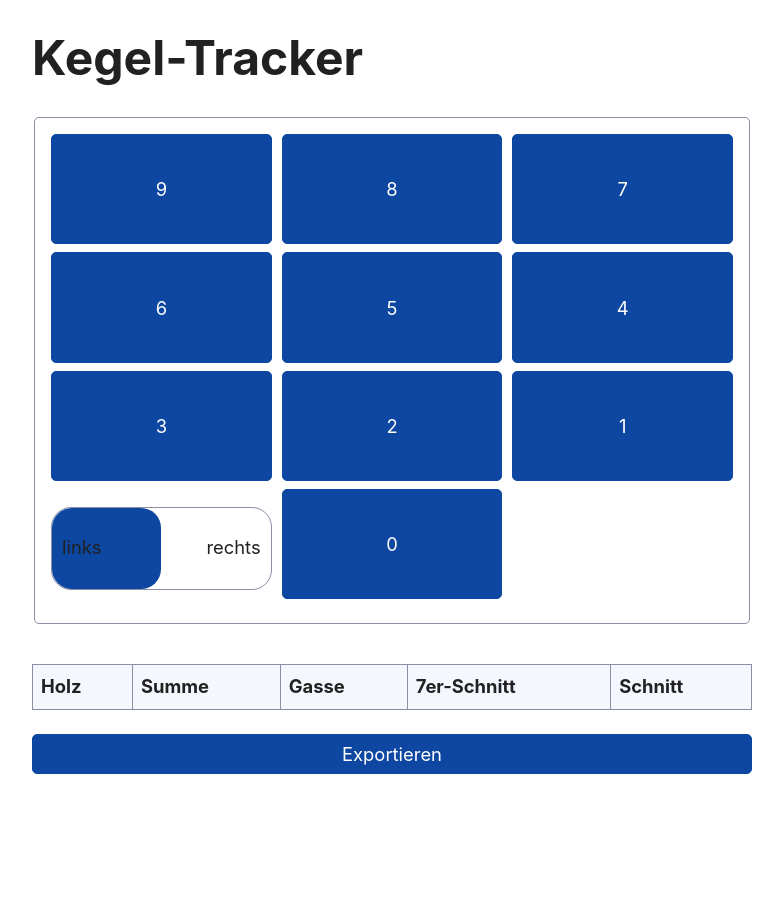
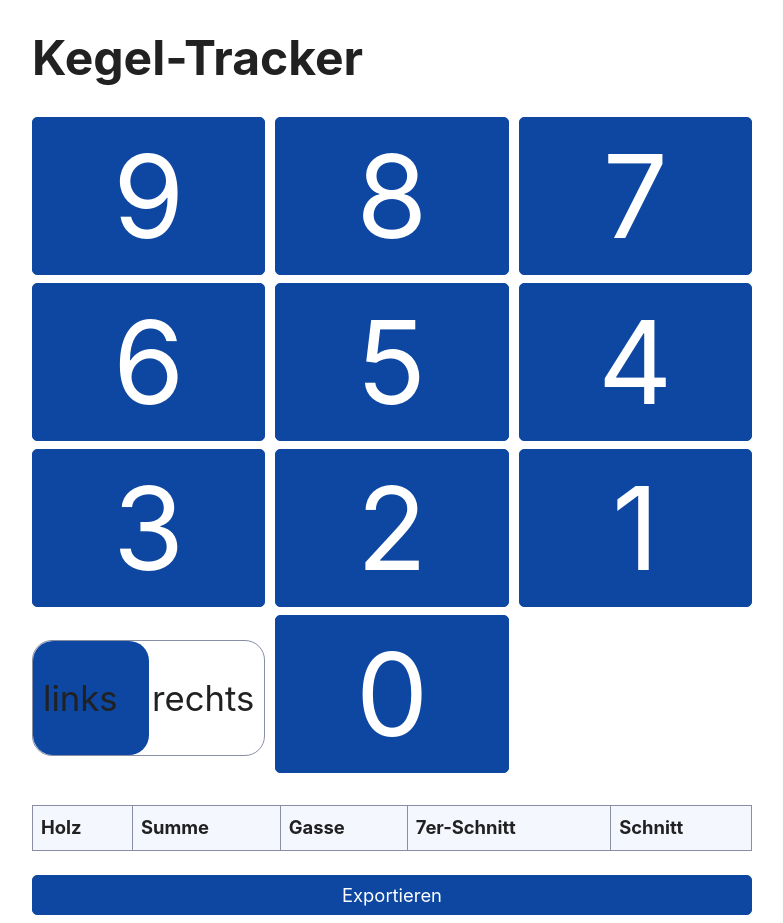
Before and after one commit to jfr3000/nine-pin-bowling-score-tracker, a website: page index.html in a window 1280 px wide. Shown: the whole page, without its empty margins (248-1031 px from the left). Before the commit the page ends 800 px from the top, so only its background shows below. Drawn offline with nearby package versions, Linux system fonts and the light colour scheme.

Commit message:
Make font size adaptive

```diff
--- a/index.html
+++ b/index.html
@@ -9,7 +9,7 @@
 <body x-data="{isRightLaneSelected: false, results: []}">
   <h1>Kegel-Tracker</h1>
 
-  <fieldset class="score-element">
+  <div class="score-element">
     <template x-for="i in [...Array(10).keys()].reverse()">
       <button
         x-text="i"
@@ -25,7 +25,7 @@
         <span class="right-label" x-text="labels.right">Right</span>
       </div>
   </label>
-  </fieldset>
+</div>
 
   <table id="results-table" x-data="results">
     <thead>
--- a/styles.css
+++ b/styles.css
@@ -740,6 +740,10 @@ sub {
   justify-content: center;
 }
 
+button.score-button {
+  font-size: 9cqw;
+}
+
 button.score-button:last-of-type {
   grid-column: 2;
 }
@@ -752,7 +756,8 @@ button.score-button:last-of-type {
   border-radius: 20px;
   transition: background-color 0.4s;
   grid-column: 1;
-  grid-row: 4
+  grid-row: 4;
+  container-type: size;
 }
 
 .toggle-container input {
@@ -782,6 +787,7 @@ button.score-button:last-of-type {
   justify-content: space-between;
   padding: 0 10px;
   pointer-events: none;
+  font-size: 15cqw;
 }
 
 .toggle-container input:checked+.slider {
```
